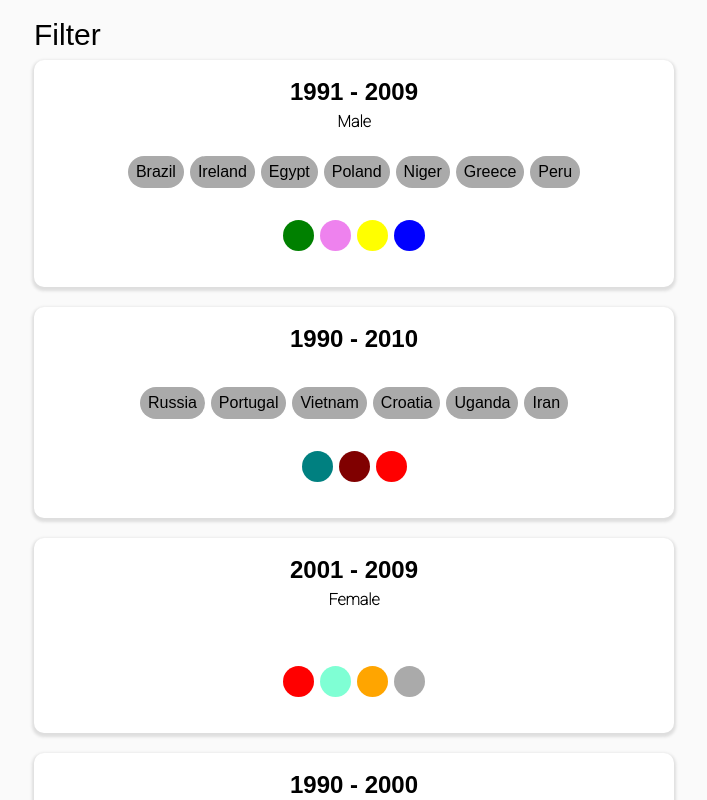
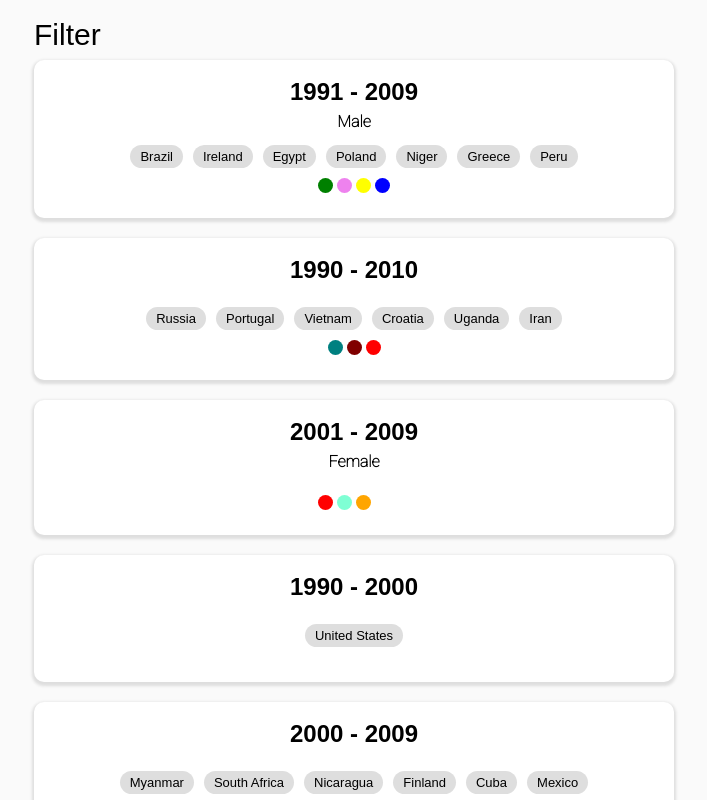
Before and after one commit to tony-eneh/car_owners, a React (Create React App) app: page / in a window 1280 px wide. Shown: the top 800 px of the page, without its empty margins (306-1013 px from the left). Built offline with nearby package versions, Linux system fonts and the light colour scheme; no server answers; a web font is replaced by a local one.

Commit message:
Redesign countries countries' thumbnail

```diff
--- a/src/Components/FilterItem/FilterItem.css
+++ b/src/Components/FilterItem/FilterItem.css
@@ -1,17 +1,18 @@
-.filter-item {}
-
 .filter-item ul{
-    list-style: none;
-    display: flex;
-    justify-content: center;
-    padding-left: 0;
+  list-style: none;
+  display: flex;
+  justify-content: center;
+  padding-left: 0;
+  margin: 5px 0px;
 }
 
-.filter-item ul li{
-    margin: 0 3px;
-    background-color: #aaa;
-    border-radius: 1rem;
-    padding: .5rem;
+.countries li{
+    font-size: 13px;
+    text-transform: capitalize;
+    margin: 0 5px;
+    background-color: rgb(222,222,222);
+    border-radius: 12px;
+    padding: 5px 10px;
 }
 
 a{
```
